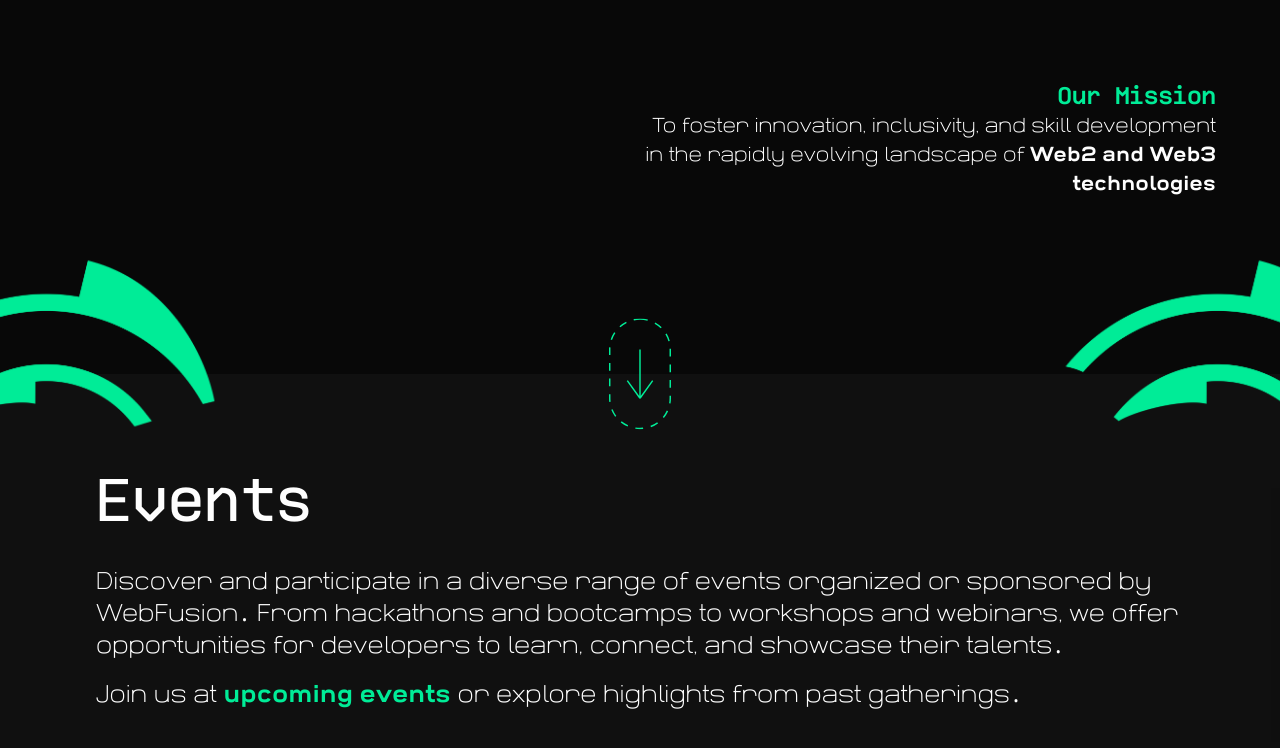
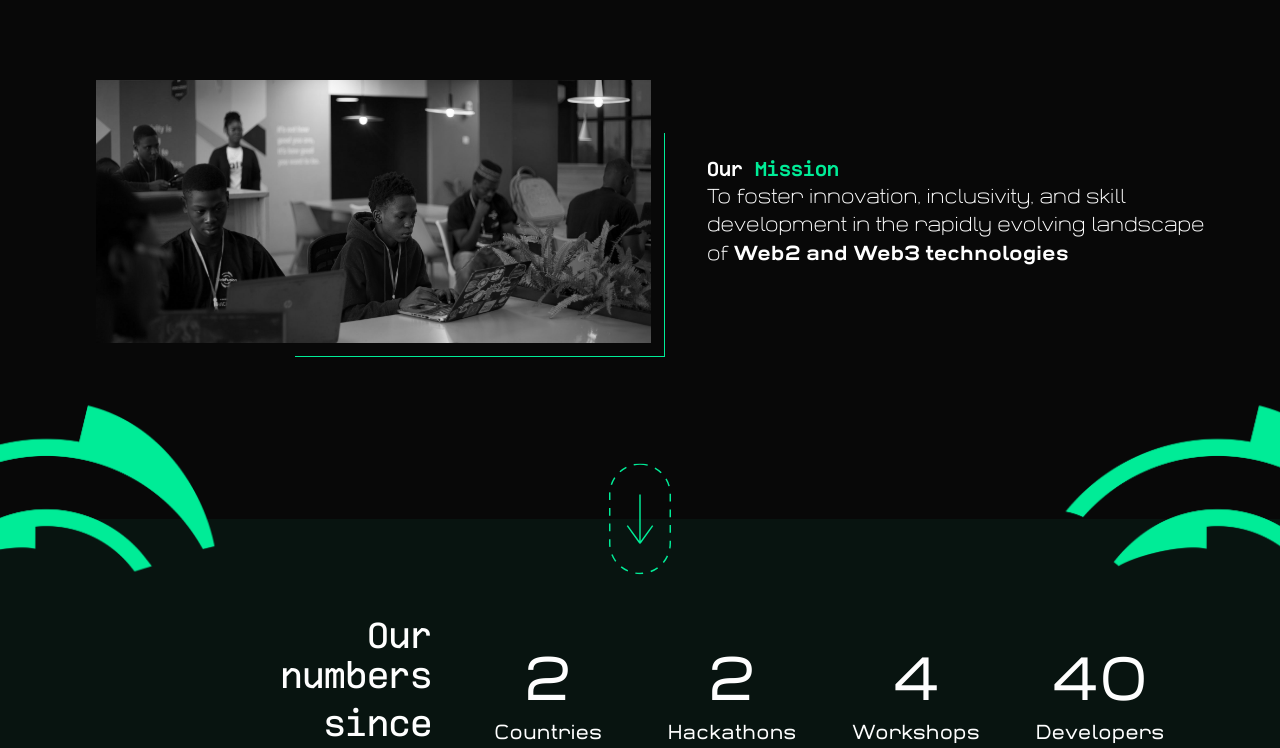
Before and after one commit to webfusiondev/WebFusion.xyz, a Next.js app: page / in a window 1280 px wide. Shown: the part 529-1277 px from the top of the page. Built offline with nearby package versions, Linux system fonts and the light colour scheme.

Commit message:
quick push

```diff
--- a/app/globals.css
+++ b/app/globals.css
@@ -129,3 +129,7 @@
   padding-left: 0 !important;
   padding-right: 0 !important;
 }
+
+.heroimg > img{
+  transition: filter .4s ease;
+}
--- a/app/page.tsx
+++ b/app/page.tsx
@@ -1,16 +1,42 @@
+"use client";
 import Image from "next/image";
 import Link from "next/link";
 
 import IconPark from "./icon-park";
 import Nav from "./nav";
 import { ki } from "./fonts";
+import gsap from "gsap";
+import { useGSAP } from "@gsap/react";
+import { useRef } from "react";
+import { ScrollTrigger } from "gsap/all";
 
+gsap.registerPlugin(ScrollTrigger);
 export default function Home() {
+  const container = useRef(null);
+  useGSAP(
+    () => {
+      gsap
+        .timeline({ defaults: { duration: 1 } })
+        .from(".heroimg", {
+          height: 0,
+        })
+        .from(".heroimg img", { scale: 1.2 });
+      gsap.from(".countup", {
+        textContent: 0,
+        duration: 0.5,
+        snap: { textContent: 1 },
+        stagger: 0.5,
+        scrollTrigger: { trigger: ".countup", start: "bottom bottom" },
+        ease: "slow(0.7,0.7,false)",
+      });
+    },
+    { scope: container }
+  );
   return (
-    <>
+    <div ref={container}>
       <main className="min-h-[80vh] md:min-h-screen flex flex-col relative overflow-x-clip">
         <Nav route="home" />
-        <section className="py-20 md:py-28 lg:py-32 xl:py-44 px-8 md:px-16 flex flex-col justify-center grow">
+        <section className="py-20 md:py-28 lg:py-32 xl:py-44 px-8 md:px-16 grow">
           <div
             className={
               ki.className +
@@ -23,7 +49,7 @@
             </span>
           </div>
           <p className="text-xl md:text-2xl xl:text-3xl font-light mb-20 max-w-5xl xl:pl-8">
-            At WebFusion, we are dedicated to{" "}
+            We are dedicated to{" "}
             <span className="text-brand-green font-bold">empowering</span>{" "}
             <span className="text-brand-green font-bold">developers</span>
             <span className="inline">
@@ -37,22 +63,37 @@
             />
           </p>
           {/* right aligned section */}
+          <div className="grid grid-cols-11 xl:pl-8">
+            <div className="col-span-11 md:col-span-6 hidden md:flex mr-14 max- h-[263px] relative items-center">
+              <div className="h-full w-full heroimg overflow-hidden z-10">
+                <img
+                  className="grayscale hover:grayscale-0"
+                  style={{ objectFit: "cover", height: "100%", width: "100%" }}
+                  src="/webfusionhome.jpeg"
+                />
+              </div>
+              <div className="absolute bottom-[-14px] right-[-14px] w-2/3 h-[85%] border-b border-r border-brand-green z-0"></div>
+            </div>
+            <div className="col-span-11 md:col-span-5 flex flex-col justify-center">
               <div
                 className={
-              ki.className +
-              " text-right font-bold text-lg md:text-xl xl:text-2xl text-brand-green"
+                  ki.className + " font-bold text-lg md:text-xl xl:text-2x"
                 }
               >
-            Our Mission
+                Our <span className="text-brand-green">Mission</span>
               </div>
               <p
-            style={{ alignSelf: "flex-end" }}
-            className="max-w-xl text-right md:text-lg xl:text-xl font-light"
+                // style={{ alignSelf: "flex-end" }}
+                className="max-w-xl md:text-lg xl:text-xl font-light"
               >
                 To foster innovation, inclusivity, and skill development in the
                 rapidly evolving landscape of{" "}
                 <span className="font-bold">Web2 and Web3 technologies</span>
               </p>
+            </div>
+          </div>
+
+          {/* endsection */}
         </section>
         <svg
           style={{
@@ -130,6 +171,39 @@
         />
       </main>
       <section
+        style={{ backgroundColor: "rgba(0, 236, 151, 0.05)" }}
+        className="grid grid-cols-6 gap-4 px-12 lg:px-16 xl:px-24 py-24 text-center"
+      >
+        <span className="col-span-6 lg:col-span-1" />
+        <div
+          className={
+            ki.className +
+            " flex flex-col justify-center font-medium text-4xl mr-4 lg:text-right col-span-6 lg:col-span-1 text-center"
+          }
+        >
+          <div className="mb-2">Our numbers</div>
+          <div>
+            since <span className="text-brand-green">2023</span>
+          </div>
+        </div>
+        <div className="flex flex-col justify-center col-span-3 lg:col-span-1">
+          <div className="text-6xl mb-2 countup">2</div>
+          <div className="text-xl">Countries</div>
+        </div>
+        <div className="flex flex-col justify-center col-span-3 lg:col-span-1">
+          <div className="text-6xl mb-2 countup">2</div>
+          <div className="text-xl">Hackathons</div>
+        </div>
+        <div className="flex flex-col justify-center col-span-3 lg:col-span-1">
+          <div className="text-6xl mb-2 countup">4</div>
+          <div className="text-xl">Workshops</div>
+        </div>
+        <div className="flex flex-col justify-center col-span-3 lg:col-span-1">
+          <div className="text-6xl mb-2 countup">40</div>
+          <div className="text-xl">Developers</div>
+        </div>
+      </section>
+      <section
         className="py-20 xl:py-24 overflow-hidden font-light"
         style={{ backgroundColor: "rgba(150, 150, 150, 0.05)" }}
       >
@@ -147,9 +221,11 @@
           </p>
           <div>
             Join us at{" "}
-            <span className="font-bold text-brand-green cursor-pointer">
+            <Link href="/events">
+              <span className="font-bold text-brand-green">
                 upcoming events
-            </span>{" "}
+              </span>
+            </Link>{" "}
             or explore highlights from past gatherings&#8228;
           </div>
         </div>
@@ -252,7 +328,8 @@
             }
           >
             <div>
-              Courses <span className="text-brand-green mr-2 md:mr-0">&amp;</span>
+              Courses{" "}
+              <span className="text-brand-green mr-2 md:mr-0">&amp;</span>
             </div>
             <div>Resources</div>
           </div>
@@ -505,10 +582,12 @@
       </section>
       <footer
         style={{ backgroundColor: "#0F0F0F" }}
-        className="py-4 px-12 lg:px-16 xl:px-24 text-center"
+        className="py-4 px-12 lg:px-16 xl:px-24  flex justify-between"
       >
-        Copyright &copy; 2024 WebFusion
+        <div className={ki.className}><Link target="_blank" href="https://x.com/webfusiondev">x.com/webfusiondev</Link></div>
+        <div>Copyright &copy; 2024 WebFusion</div>
+        <div className={ki.className}><Link target="_blank" href="mailto:webfusiondevs@gmail.com">webfusiondevs@gmail.com</Link></div>
       </footer>
-    </>
+    </div>
   );
 }
--- a/package.json
+++ b/package.json
@@ -9,7 +9,9 @@
     "lint": "next lint"
   },
   "dependencies": {
+    "@gsap/react": "^2.1.1",
     "@headlessui/react": "^1.7.19",
+    "gsap": "^3.12.5",
     "next": "14.2.2",
     "react": "^18",
     "react-dom": "^18",
--- a/pages/courses-and-resources.tsx
+++ b/pages/courses-and-resources.tsx
@@ -63,7 +63,7 @@
       </div>
       <div
         className={
-          widolte.className + " grid max-w-7xl mx-auto grid-cols-1 md:grid-cols-2 xl:grid-cols-3 px-4 pb-40"
+          widolte.className + " grid gap-4 max-w-7xl mx-auto grid-cols-1 md:grid-cols-2 xl:grid-cols-3 px-4 pb-40"
         }
       >
         {resources.map(({ name, description, markdown }, idx) => (
@@ -98,6 +98,7 @@
           style={{
             backgroundColor: "rgba(217, 217, 217, 0.06)",
             backdropFilter: "blur(6px)",
+            WebkitBackdropFilter: "blur(6px)",
           }}
           className="fixed inset-0 z-0"
           aria-hidden="true"
--- a/pages/events.tsx
+++ b/pages/events.tsx
@@ -12,7 +12,9 @@
             "linear-gradient(rgba(8, 8, 8, 0.67), rgba(8, 8, 8, 0.67)) left top, url(/eventsbg.jpeg)",
           backgroundRepeat: "no-repeat, no-repeat",
           backgroundSize: "cover, cover",
-          backgroundPosition: "center"
+          backgroundPosition: "center",
+          filter: "grayscale(100%)",
+          WebkitFilter: "grayscale(100%)"
         }}
         className={
           ki.className +
--- a/resources/resources.json
+++ b/resources/resources.json
@@ -3,5 +3,10 @@
     "name": "Near DevHub",
     "description": "DevHub is NEAR Protocol's central hub for builders, offering tools, community, and support for projects. Get involved and stay connected!",
     "markdown": "neardevhub.md"
+  },
+  {
+    "name": "Keypom",
+    "description": "Instantly distribute tokens, NFTs, and tickets through simple links. Customize drops and engage audiences effortlessly. Cryptocurrency made easy.",
+    "markdown": "keypom.md"
   }
 ]
```
Also changed, not shown: resources/keypom.md (added, +4 -0 lines), public/webfusionhome.jpeg (added), 1 other file (tests, documents, lock files or other folders). Lines whose indentation alone changed are shown as unchanged.
